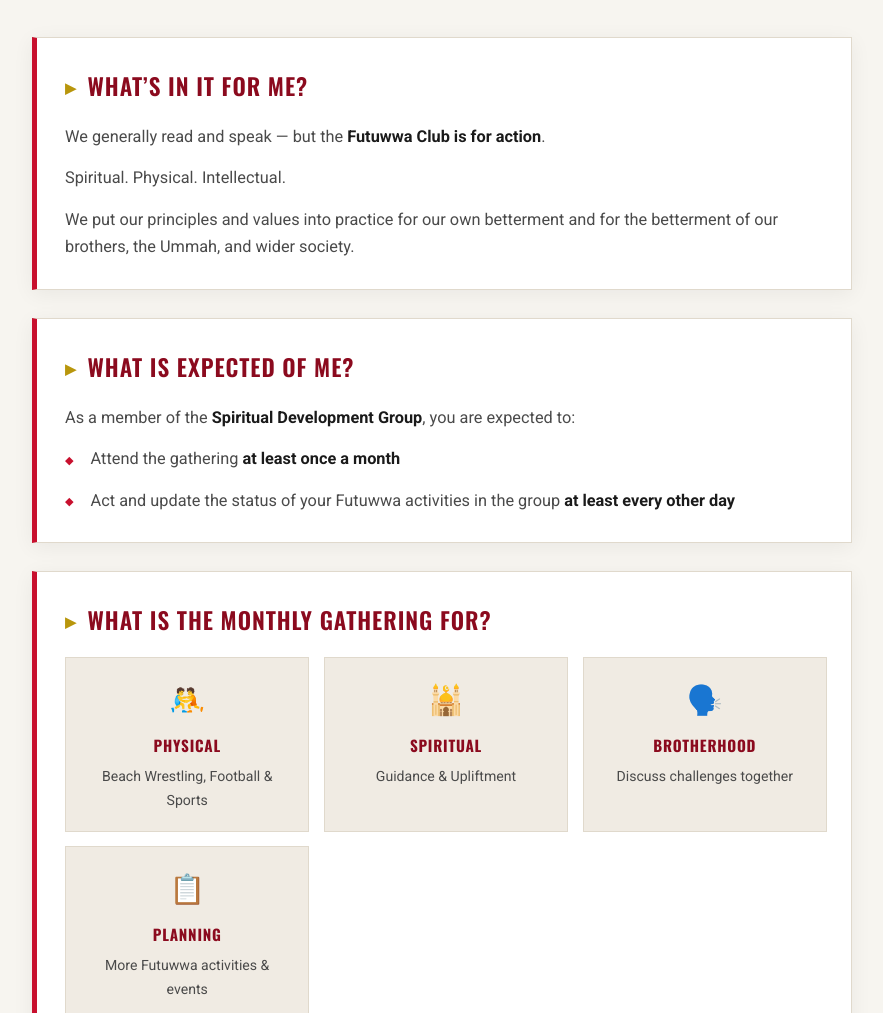
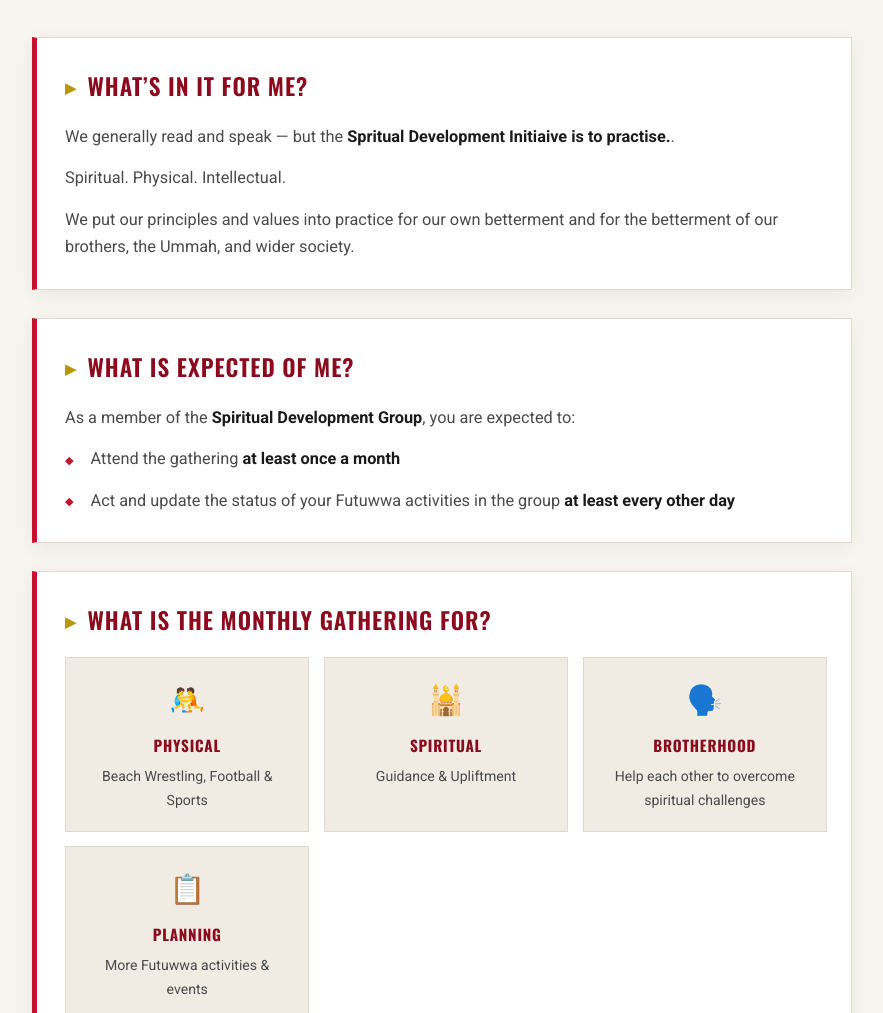
Before and after one commit to Futuwwah/Intro, a plain HTML site: page index.html in a window 1280 px wide. Shown: the part 2262-3275 px from the top of the page, without its empty margins (198-1081 px from the left). Drawn offline with nearby package versions, Linux system fonts and the light colour scheme.

Commit message:
Update content in index.html for clarity

```diff
--- a/index.html
+++ b/index.html
@@ -598,7 +598,7 @@
     <!-- What's in it for me -->
     <section class="section">
       <h2 class="section-title">What’s in it for Me?</h2>
-      <p>We generally read and speak — but the <strong>Futuwwa Club is for action</strong>.</p>
+      <p>We generally read and speak — but the <strong>Spritual Development Initiaive is to practise.</strong>.</p>
       <p>Spiritual. Physical. Intellectual.</p>
       <p>We put our principles and values into practice for our own betterment and for the betterment of our brothers, the Ummah, and wider society.</p>
     </section>
@@ -630,7 +630,7 @@
         <div class="gathering-card">
           <span class="gathering-icon">🗣️</span>
           <h3>Brotherhood</h3>
-          <p>Discuss challenges together</p>
+          <p>Help each other to overcome spiritual challenges</p>
         </div>
         <div class="gathering-card">
           <span class="gathering-icon">📋</span>
```
